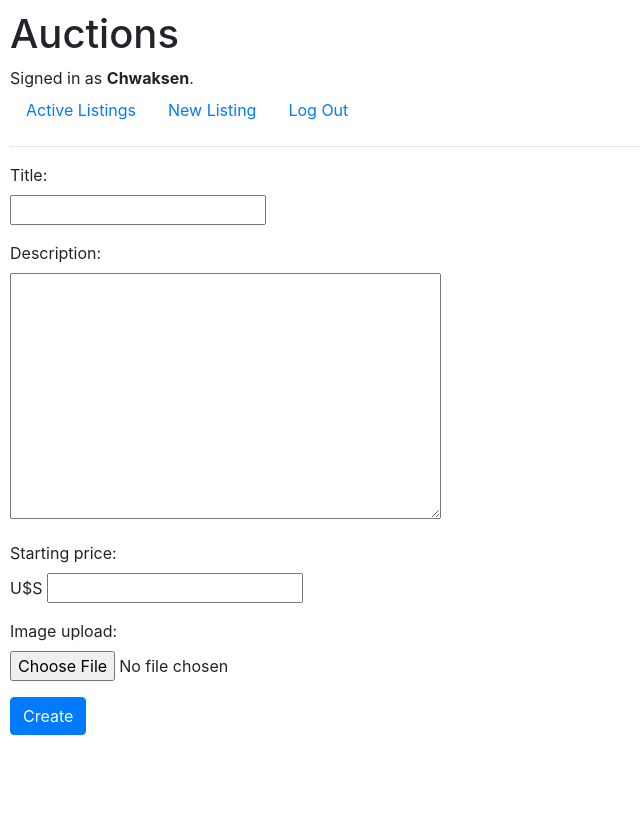
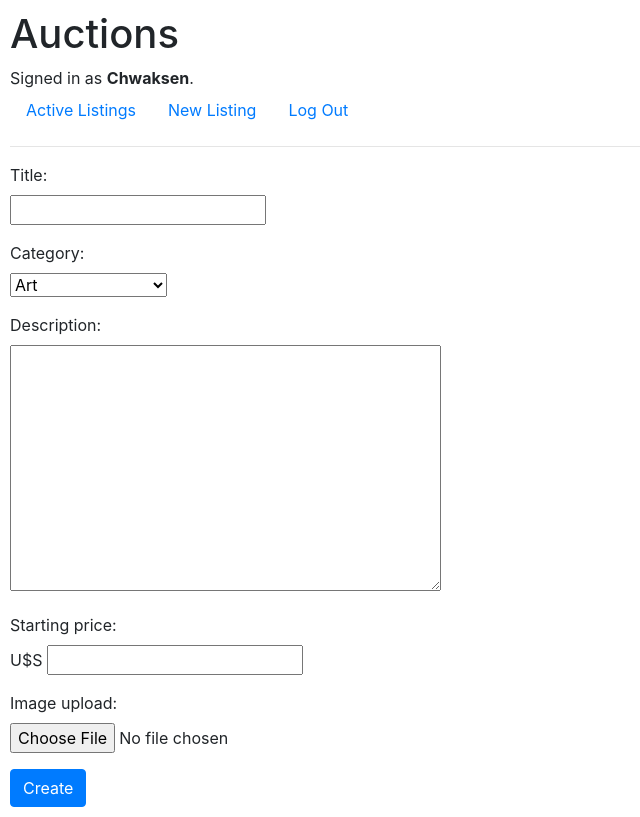
Before and after one commit to AgustinMandarini/Auctions, a Django app: page /new_listing in a window 1280 px wide. Shown: the whole page, without its empty margins (0-640 px from the left). Before the commit the page ends 735 px from the top, so only its background shows below. Run offline with Django 3.2, Linux system fonts and the light colour scheme; a user stored in the database is signed in; some libraries are stand-ins or nearby versions.

Commit message:
Added category as a new property of listings. Added category select upon creating a new listing

```diff
--- a/auctions/forms.py
+++ b/auctions/forms.py
@@ -1,9 +1,11 @@
 from django import forms
+from .models import CATEGORY_CHOICES
 
 class NewListing(forms.Form):
 
 	title = forms.CharField(max_length=80)
 	descr = forms.CharField(widget=forms.Textarea)
+	category = forms.ChoiceField(choices=CATEGORY_CHOICES)
 	image = forms.ImageField()
 
 class NewBid(forms.Form):
--- a/auctions/models.py
+++ b/auctions/models.py
@@ -1,6 +1,18 @@
 from django.contrib.auth.models import AbstractUser
 from django.db import models
 
+CATEGORY_CHOICES = [
+	('A', 'Art'),
+	('B', 'Books'),
+    ('C', 'Clothing'),
+    ('E', 'Electronics'),
+    ('F', 'Furniture'),
+    ('G', 'Gaming'),
+    ('H', 'Home'),
+    ('M', 'Miscellaneous'),
+    ('OC', 'Outdoor/Camping'),
+    ('T', 'Toys')
+]
 
 class User(AbstractUser):
 	pass
@@ -8,12 +20,13 @@ class User(AbstractUser):
 class Listing(models.Model):
 	creator = models.ForeignKey(User, on_delete=models.CASCADE, related_name="listings")
 	title = models.CharField(max_length=80)
+	category = models.CharField(choices=CATEGORY_CHOICES, max_length=2)
 	descr = models.TextField()
 	current_bid = models.DecimalField(max_digits=7, decimal_places=2)
 	created = models.DateField(auto_now_add=True)
 	closed = models.DateField(auto_now=True)
 	status = models.BooleanField(default=True)
-	image = models.ImageField(null=True, default='default.jpg', )
+	image = models.ImageField(null=True, default='default.jpg', upload_to='media/images')
 
 	def __str__(self):
 		return f"{self.title} {self.descr} {self.current_bid} {self.created} {self.closed} {self.status}"
--- a/auctions/static/auctions/styles.css
+++ b/auctions/static/auctions/styles.css
@@ -1,3 +1,9 @@
 body {
     padding: 10px;
 }
+
+.thumbnail img {
+	width: 200px;
+  	height: 200px;
+  	max-width:100%;
+    height:auto;
--- a/auctions/templates/auctions/index.html
+++ b/auctions/templates/auctions/index.html
@@ -5,7 +5,9 @@
     <div class="list-group">
     	{% for listing in listings %}
 	    	<a href="#" class="list-group-item list-group-item-action flex-column align-items-start">
-	    		<img src='{{ listing.image.url }}'>
+	    		<div class="thumbnail">
+	    			<img src='{{ listing.image.url }}'>
+	    		</div>
 				<div class="d-flex w-100 justify-content-between">
 			      	<h5 class="mb-1">{{ listing.title }}</h5>
 		      		<small>Created {{ listing.created }}</small>
--- a/auctions/templates/auctions/new_listing.html
+++ b/auctions/templates/auctions/new_listing.html
@@ -7,6 +7,10 @@
 		<label>Title: </label>
 		<div class="form-group">
 			{{ listing_form.title }}
+		</div>
+		<label>Category: </label>
+		<div class="form-group">
+			{{ listing_form.category }}
 		</div>
 		<label>Description: </label>
 		<div class="form-group">
--- a/auctions/views.py
+++ b/auctions/views.py
@@ -80,6 +80,7 @@ def new_listing(request):
             # Creates a new listing from posted listing form
             title = listing_form.cleaned_data["title"]
             descr = listing_form.cleaned_data["descr"]
+            category = listing_form.cleaned_data["category"]
             image = request.FILES['image']
 
             # Starting listing bid value is obtained from NewBid form
@@ -88,7 +89,7 @@ def new_listing(request):
             value = bid_form.cleaned_data['value']
             creator = User.objects.get(pk=request.user.id)
 
-            new_listing = Listing(title=title, descr=descr, image=image, creator=creator, current_bid=value)
+            new_listing = Listing(title=title, descr=descr, category=category, image=image, creator=creator, current_bid=value)
             new_listing.save()
 
             # Creates a new bid for the new listing, assigning the recently created listing's id
--- a/commerce/settings.py
+++ b/commerce/settings.py
@@ -120,8 +120,8 @@ USE_TZ = True
 STATIC_URL = '/static/'
 
 # Files uploaded by users
-MEIDA_ROOT = os.path.join(BASE_DIR, '/media/images')
-MEDIA_URL = '/images/'
+MEIDA_ROOT = os.path.join(BASE_DIR, 'media')
+MEDIA_URL = '/media/'
 
 STATICFILES_DIRS = (
     os.path.join(BASE_DIR, 'static'),
```
Also changed, not shown: auctions/migrations/0002_alter_listing_image.py (added), auctions/migrations/0003_alter_listing_image.py (added), auctions/migrations/0004_listing_category.py (added), db.sqlite3, default.jpg (added).
